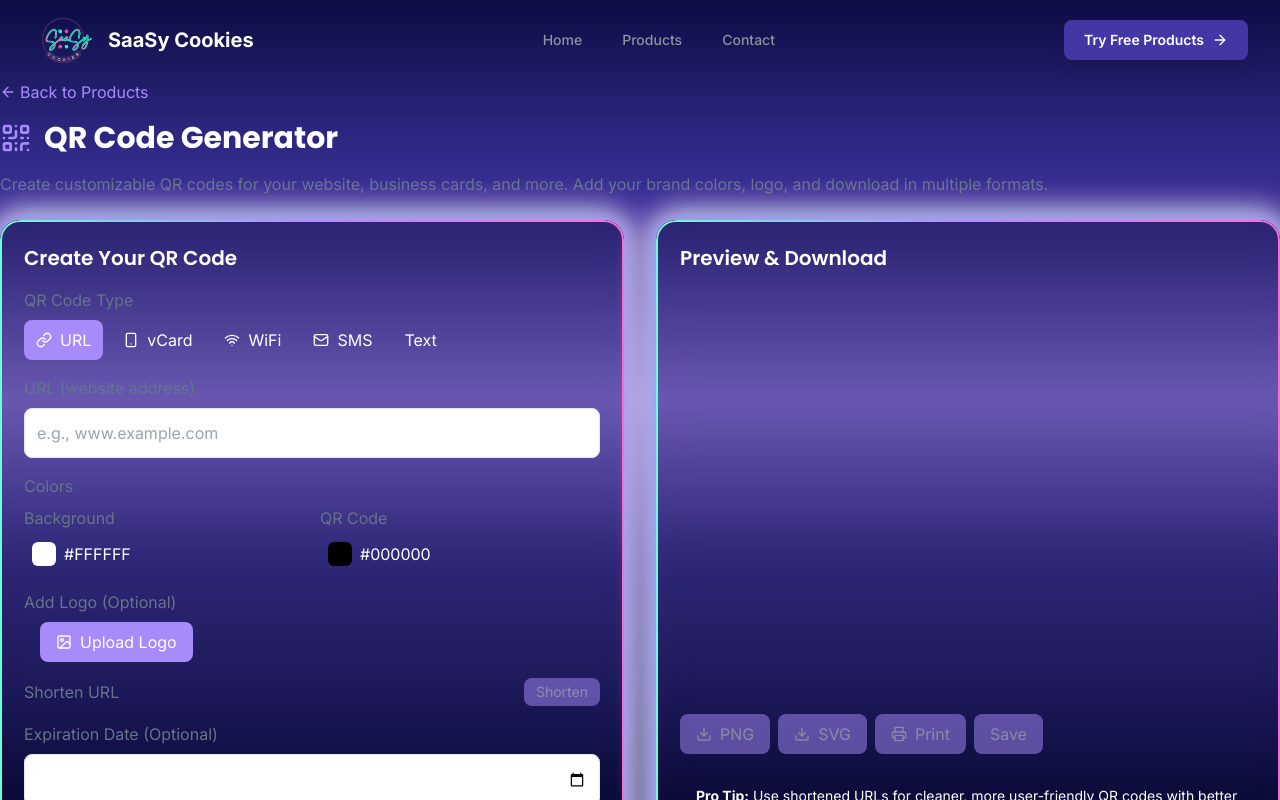
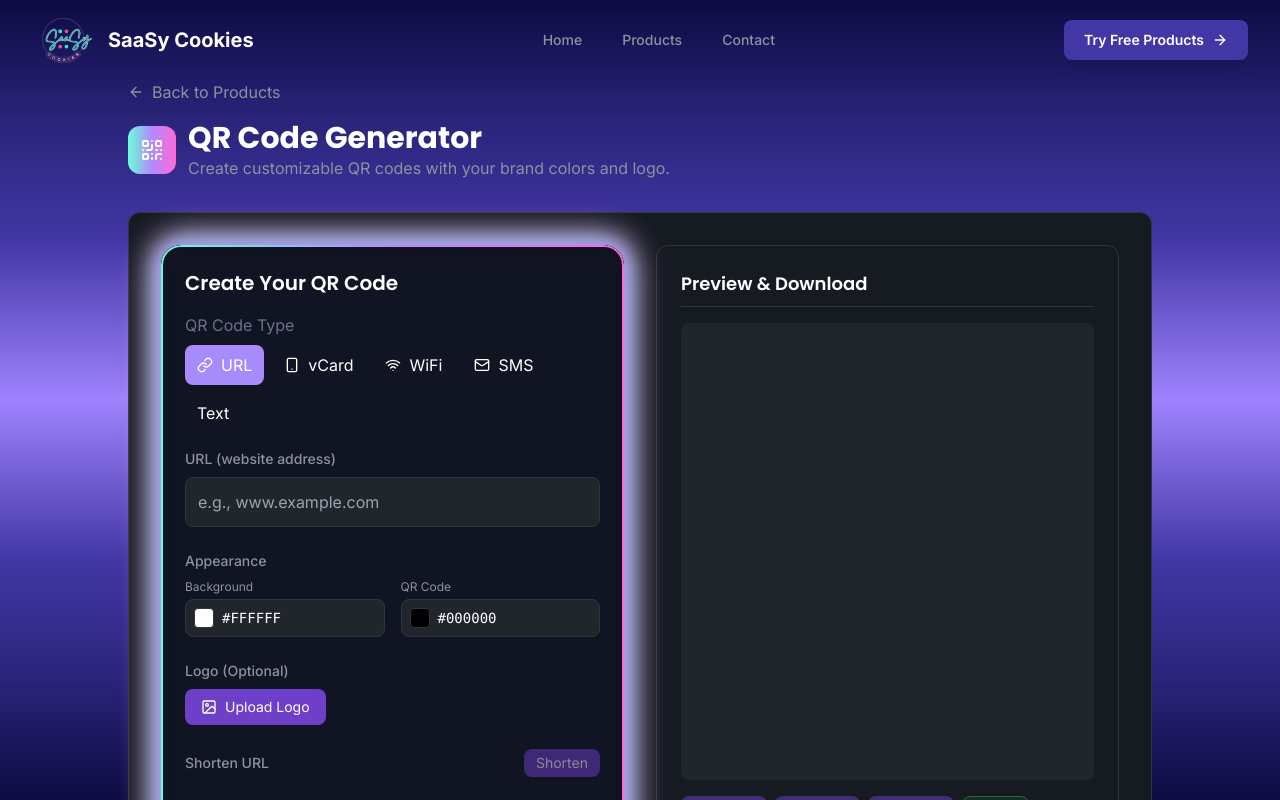
Before and after one commit to msbenioni/saasycookies, a React (Vite) app: page /products/qrcode in a window 1280 px wide. Shown: the top 800 px of the page. Built offline with nearby package versions, Linux system fonts and the light colour scheme.

Commit message:
redesigned product pages

```diff
--- /dev/null
+++ b/src/components/ProductPageLayout.tsx
@@ -0,0 +1,80 @@
+import React from 'react';
+import { Link } from 'react-router-dom';
+import { ArrowLeft, LucideIcon } from 'lucide-react';
+
+interface ProductPageHeaderProps {
+  icon: LucideIcon;
+  title: string;
+  description: string;
+  backLink?: string;
+  backLabel?: string;
+}
+
+/**
+ * ProductPageHeader - Shared header for product tool pages
+ */
+export const ProductPageHeader: React.FC<ProductPageHeaderProps> = ({
+  icon: Icon,
+  title,
+  description,
+  backLink = '/products',
+  backLabel = 'Back to Products',
+}) => {
+  return (
+    <div className="mb-8">
+      <Link
+        to={backLink}
+        className="inline-flex items-center text-[#8b949e] hover:text-[#6affd8] mb-4 transition-colors"
+      >
+        <ArrowLeft className="h-4 w-4 mr-2" /> {backLabel}
+      </Link>
+      <div className="flex items-center gap-3 mb-2">
+        <div className="w-12 h-12 rounded-xl bg-gradient-to-r from-[#6affd8] via-[#b388ff] to-[#ff6ad5] flex items-center justify-center">
+          <Icon className="w-6 h-6 text-white" />
+        </div>
+        <div>
+          <h1 className="text-3xl font-bold text-white">{title}</h1>
+          <p className="text-[#8b949e]">{description}</p>
+        </div>
+      </div>
+    </div>
+  );
+};
+
+interface ProductPageContainerProps {
+  children: React.ReactNode;
+  className?: string;
+}
+
+/**
+ * ProductPageContainer - Shared container for product tool pages
+ */
+export const ProductPageContainer: React.FC<ProductPageContainerProps> = ({
+  children,
+  className = '',
+}) => {
+  return (
+    <div className={`max-w-5xl mx-auto mb-12 ${className}`}>
+      {children}
+    </div>
+  );
+};
+
+interface ProductContentCardProps {
+  children: React.ReactNode;
+  className?: string;
+}
+
+/**
+ * ProductContentCard - Shared GlassCard wrapper for product content
+ */
+export const ProductContentCard: React.FC<ProductContentCardProps> = ({
+  children,
+  className = '',
+}) => {
+  return (
+    <div className={`bg-[#161b22] rounded-xl p-6 md:p-8 border border-[#30363d] ${className}`}>
+      {children}
+    </div>
+  );
+};
--- a/src/components/QRCodeGenerator.tsx
+++ b/src/components/QRCodeGenerator.tsx
@@ -367,8 +367,8 @@ const QRCodeGenerator: React.FC = () => {
           </div>
 
           {/* QR Code Content */}
-          <div className="mb-4">
-            <label className="block text-text-secondary mb-2">
+          <div className="mb-6">
+            <label className="block text-sm font-medium text-[#8b949e] mb-2">
               {(() => {
                 switch(formData.type) {
                   case 'url': return 'URL (website address)';
@@ -386,7 +386,7 @@ const QRCodeGenerator: React.FC = () => {
                 value={formData.url}
                 onChange={handleInputChange}
                 placeholder="Enter text content"
-                className="w-full p-3 rounded-lg bg-card-secondary"
+                className="w-full p-3 rounded-lg bg-[#21262d] border border-[#30363d] text-white focus:outline-none focus:border-[#9e83ff]"
                 rows={4}
               />
             ) : (
@@ -405,28 +405,27 @@ const QRCodeGenerator: React.FC = () => {
                     default: return '';
                   }
                 })()}
-                className="w-full p-3 rounded-lg bg-card-secondary"
+                className="w-full p-3 rounded-lg bg-[#21262d] border border-[#30363d] text-white focus:outline-none focus:border-[#9e83ff]"
               />
             )}
           </div>
 
-          {/* Color Options */}
-          <div className="mb-4">
-            <label className="block text-text-secondary mb-2">Colors</label>
+          {/* Appearance */}
+          <div className="mb-6">
+            <label className="block text-sm font-medium text-[#8b949e] mb-2">Appearance</label>
             <div className="grid grid-cols-2 gap-4">
               <div>
-                <label className="block text-text-secondary mb-1">Background</label>
-                <div className="relative">
+                <label className="block text-xs text-[#8b949e] mb-1">Background</label>
                 <button
                   type="button"
                   onClick={() => setShowColorPicker(showColorPicker === 'background' ? null : 'background')}
-                    className="w-full p-2 rounded-lg bg-card-secondary flex items-center"
+                  className="w-full p-2 rounded-lg bg-[#21262d] border border-[#30363d] flex items-center hover:border-[#9e83ff] transition-colors"
                 >
                   <div
-                      className="w-6 h-6 rounded-md mr-2"
+                    className="w-5 h-5 rounded mr-2 border border-[#30363d]"
                     style={{ backgroundColor: formData.backgroundColor }}
                   />
-                    {formData.backgroundColor}
+                  <span className="text-sm text-white font-mono">{formData.backgroundColor}</span>
                 </button>
                 {showColorPicker === 'background' && (
                   <div className="absolute z-10 mt-2">
@@ -437,20 +436,18 @@ const QRCodeGenerator: React.FC = () => {
                   </div>
                 )}
               </div>
-              </div>
               <div>
-                <label className="block text-text-secondary mb-1">QR Code</label>
-                <div className="relative">
+                <label className="block text-xs text-[#8b949e] mb-1">QR Code</label>
                 <button
                   type="button"
                   onClick={() => setShowColorPicker(showColorPicker === 'foreground' ? null : 'foreground')}
-                    className="w-full p-2 rounded-lg bg-card-secondary flex items-center"
+                  className="w-full p-2 rounded-lg bg-[#21262d] border border-[#30363d] flex items-center hover:border-[#9e83ff] transition-colors"
                 >
                   <div
-                      className="w-6 h-6 rounded-md mr-2"
+                    className="w-5 h-5 rounded mr-2 border border-[#30363d]"
                     style={{ backgroundColor: formData.foregroundColor }}
                   />
-                    {formData.foregroundColor}
+                  <span className="text-sm text-white font-mono">{formData.foregroundColor}</span>
                 </button>
                 {showColorPicker === 'foreground' && (
                   <div className="absolute z-10 mt-2">
@@ -463,12 +460,11 @@ const QRCodeGenerator: React.FC = () => {
               </div>
             </div>
           </div>
-          </div>
 
           {/* Logo */}
-          <div className="mb-4">
-            <label className="block text-text-secondary mb-2">Add Logo (Optional)</label>
-            <div className="flex items-center space-x-4">
+          <div className="mb-6">
+            <label className="block text-sm font-medium text-[#8b949e] mb-2">Logo (Optional)</label>
+            <div className="flex items-center gap-3">
               <input
                 type="file"
                 accept="image/*"
@@ -479,7 +475,7 @@ const QRCodeGenerator: React.FC = () => {
               />
               <label
                 htmlFor="logo-upload"
-                className="px-4 py-2 bg-primary text-white rounded-lg cursor-pointer flex items-center"
+                className="px-4 py-2 bg-[#6e40c9] text-white rounded-lg cursor-pointer flex items-center text-sm hover:bg-[#7d4fd8] transition-colors"
               >
                 <ImageIcon className="h-4 w-4 mr-2" />
                 Upload Logo
@@ -488,18 +484,18 @@ const QRCodeGenerator: React.FC = () => {
                 <button
                   type="button"
                   onClick={removeLogo}
-                  className="px-4 py-2 bg-red-500 text-white rounded-lg"
+                  className="px-4 py-2 bg-[#f85149]/20 text-[#f85149] border border-[#f85149] rounded-lg text-sm hover:bg-[#f85149]/30 transition-colors"
                 >
                   Remove
                 </button>
               )}
             </div>
             {formData.logoUrl && (
-              <div className="mt-2">
+              <div className="mt-3 p-2 bg-[#21262d] rounded-lg inline-block">
                 <img
                   src={formData.logoUrl}
                   alt="Logo Preview"
-                  className="max-h-16 rounded-md"
+                  className="h-12 object-contain rounded"
                 />
               </div>
             )}
@@ -509,21 +505,21 @@ const QRCodeGenerator: React.FC = () => {
 
           {/* URL Shortener */}
           {formData.type === 'url' && (
-            <div className="mb-4">
-              <div className="flex items-center justify-between">
-                <label className="block text-text-secondary">Shorten URL</label>
+            <div className="mb-6">
+              <div className="flex items-center justify-between mb-2">
+                <label className="block text-sm font-medium text-[#8b949e]">Shorten URL</label>
                 <button
                   type="button"
                   onClick={shortenUrl}
                   disabled={!formData.url || isGenerating}
-                  className="px-3 py-1 text-sm bg-primary text-white rounded-lg disabled:opacity-50"
+                  className="px-3 py-1 text-sm bg-[#6e40c9] text-white rounded-lg disabled:opacity-50 hover:bg-[#7d4fd8] transition-colors"
                 >
                   Shorten
                 </button>
               </div>
               {shortenedUrl && (
-                <div className="mt-2 p-2 bg-card-secondary rounded-lg">
-                  <p className="text-sm">Shortened URL: {shortenedUrl}</p>
+                <div className="p-2 bg-[#21262d] rounded-lg border border-[#30363d]">
+                  <p className="text-sm text-[#6affd8]">{shortenedUrl}</p>
                 </div>
               )}
             </div>
@@ -531,34 +527,34 @@ const QRCodeGenerator: React.FC = () => {
 
           {/* Expiration Date */}
           <div className="mb-4">
-            <label className="block text-text-secondary mb-2">Expiration Date (Optional)</label>
+            <label className="block text-sm font-medium text-[#8b949e] mb-2">Expiration Date (Optional)</label>
             <input
               type="date"
               name="expirationDate"
               value={formData.expirationDate ? new Date(formData.expirationDate).toISOString().split('T')[0] : ''}
               onChange={handleInputChange}
               min={new Date().toISOString().split('T')[0]}
-              className="w-full p-3 rounded-lg bg-card-secondary"
+              className="w-full p-3 rounded-lg bg-[#21262d] border border-[#30363d] text-white focus:outline-none focus:border-[#9e83ff]"
             />
-            <p className="text-xs mt-1 text-text-secondary">
-              This adds a visual expiration notice but doesn't disable the QR code functionality.
+            <p className="text-xs mt-1 text-[#8b949e]">
+              Adds a visual expiration notice but doesn't disable the QR code.
             </p>
           </div>
         </div>
       </div>
 
       {/* QR Code Preview & Options */}
-      <div className="glass-card p-6 space-y-6 flex flex-col">
-        <h2 className="text-xl font-semibold mb-4">Preview & Download</h2>
-                <div className="flex-grow flex flex-col items-center justify-center p-4 bg-card-secondary rounded-lg relative">
+      <div className="bg-[#161b22] rounded-xl p-6 border border-[#30363d] flex flex-col">
+        <h2 className="text-lg font-semibold text-white mb-4 pb-2 border-b border-[#30363d]">Preview & Download</h2>
+        <div className="flex-grow flex flex-col items-center justify-center p-4 bg-[#21262d] rounded-lg relative min-h-[300px]">
           {isGenerating && (
-            <div className="absolute inset-0 flex items-center justify-center bg-black/30 rounded-lg">
-              <div className="animate-spin rounded-full h-12 w-12 border-t-2 border-b-2 border-primary"></div>
+            <div className="absolute inset-0 flex items-center justify-center bg-[#161b22]/50 rounded-lg">
+              <div className="animate-spin rounded-full h-10 w-10 border-t-2 border-b-2 border-[#6affd8]"></div>
             </div>
           )}
 
           {error && (
-            <div className="text-red-500 p-4">
+            <div className="text-[#f85149] p-4 text-center">
               {error}
             </div>
           )}
@@ -567,8 +563,8 @@ const QRCodeGenerator: React.FC = () => {
             <>
               <canvas ref={canvasRef} className="max-w-full h-auto"></canvas>
               {formData.expirationDate && (
-                <div className="mt-2 p-2 bg-red-500/10 text-red-500 rounded-lg flex items-center">
-                  <Clock className="h-4 w-4 mr-1" />
+                <div className="mt-3 px-3 py-1.5 bg-[#f85149]/10 text-[#f85149] rounded-lg flex items-center text-sm">
+                  <Clock className="h-4 w-4 mr-2" />
                   Expires: {formData.expirationDate ? new Date(formData.expirationDate).toLocaleDateString() : ''}
                 </div>
               )}
@@ -582,7 +578,7 @@ const QRCodeGenerator: React.FC = () => {
               type="button"
               onClick={() => downloadQRCode('png')}
               disabled={!qrCodeUrl}
-              className="px-4 py-2 bg-primary text-white rounded-lg flex items-center disabled:opacity-50"
+              className="px-4 py-2 bg-[#6e40c9] text-white rounded-lg flex items-center text-sm disabled:opacity-50 hover:bg-[#7d4fd8] transition-colors"
             >
               <Download className="h-4 w-4 mr-2" />
               PNG
@@ -591,7 +587,7 @@ const QRCodeGenerator: React.FC = () => {
               type="button"
               onClick={() => downloadQRCode('svg')}
               disabled={!qrCodeUrl}
-              className="px-4 py-2 bg-primary text-white rounded-lg flex items-center disabled:opacity-50"
+              className="px-4 py-2 bg-[#6e40c9] text-white rounded-lg flex items-center text-sm disabled:opacity-50 hover:bg-[#7d4fd8] transition-colors"
             >
               <Download className="h-4 w-4 mr-2" />
               SVG
@@ -600,7 +596,7 @@ const QRCodeGenerator: React.FC = () => {
               type="button"
               onClick={printQRCode}
               disabled={!qrCodeUrl}
-              className="px-4 py-2 bg-primary text-white rounded-lg flex items-center disabled:opacity-50"
+              className="px-4 py-2 bg-[#6e40c9] text-white rounded-lg flex items-center text-sm disabled:opacity-50 hover:bg-[#7d4fd8] transition-colors"
             >
               <Printer className="h-4 w-4 mr-2" />
               Print
@@ -609,16 +605,16 @@ const QRCodeGenerator: React.FC = () => {
               type="button"
               onClick={saveQRCode}
               disabled={!qrCodeUrl}
-              className="px-4 py-2 bg-primary text-white rounded-lg flex items-center disabled:opacity-50"
+              className="px-4 py-2 bg-[#3fb950]/20 text-[#3fb950] border border-[#3fb950] rounded-lg flex items-center text-sm disabled:opacity-50 hover:bg-[#3fb950]/30 transition-colors"
             >
               Save
             </button>
           </div>
 
           {formData.type === 'url' && (
-            <div className="p-4 bg-card-secondary rounded-lg">
-              <p className="text-sm">
-                <strong>Pro Tip:</strong> Use shortened URLs for cleaner, more user-friendly QR codes with better scan rates.
+            <div className="p-3 bg-[#21262d] rounded-lg border border-[#30363d]">
+              <p className="text-sm text-[#8b949e]">
+                <span className="text-[#b388ff]">Pro Tip:</span> Use shortened URLs for cleaner, more user-friendly QR codes with better scan rates.
               </p>
             </div>
           )}
@@ -626,21 +622,21 @@ const QRCodeGenerator: React.FC = () => {
 
         {/* Saved QR Codes */}
         {savedQRCodes.length > 0 && (
-          <div className="mt-4">
-            <h3 className="text-lg font-semibold mb-2">Saved QR Codes</h3>
+          <div className="mt-4 pt-4 border-t border-[#30363d]">
+            <h3 className="text-base font-semibold text-white mb-3">Saved QR Codes</h3>
             <div className="max-h-40 overflow-y-auto space-y-2">
               {savedQRCodes.map((code) => (
                 <div
                   key={code.id}
-                  className="p-2 bg-card-secondary rounded-lg flex justify-between items-center cursor-pointer hover:bg-card-secondary/80"
+                  className="p-3 bg-[#21262d] rounded-lg flex justify-between items-center cursor-pointer hover:bg-[#30363d] transition-colors border border-[#30363d]"
                   onClick={() => loadQRCode(code.id)}
                 >
                   <div>
-                    <p className="text-sm font-medium">
+                    <p className="text-sm font-medium text-white">
                       {code.options.type}: {code.options.url.substring(0, 30)}
                       {code.options.url.length > 30 ? '...' : ''}
                     </p>
-                    <p className="text-xs text-text-secondary">
+                    <p className="text-xs text-[#8b949e]">
                       {new Date(code.date).toLocaleString()}
                     </p>
                   </div>
--- a/src/pages/products/QRCodePage.tsx
+++ b/src/pages/products/QRCodePage.tsx
@@ -1,33 +1,21 @@
 import React from 'react';
-import { Link } from 'react-router-dom';
-import { ArrowLeft, QrCode } from 'lucide-react';
+import { QrCode } from 'lucide-react';
 import QRCodeGenerator from '../../components/QRCodeGenerator';
+import { ProductPageContainer, ProductPageHeader, ProductContentCard } from '../../components/ProductPageLayout';
 
 const QRCodePage: React.FC = () => {
   return (
-    <div>
-      <div className="mb-6">
-        <Link
-          to="/products"
-          className="inline-flex items-center text-primary hover:text-primary/80 mb-4"
-        >
-          <ArrowLeft className="h-4 w-4 mr-1" /> Back to Products
-        </Link>
-        <div className="flex items-center justify-between mb-4">
-          <div className="flex items-center gap-3">
-            <QrCode className="w-8 h-8 text-primary" />
-            <h1 className="text-3xl font-heading font-bold">QR Code Generator</h1>
-          </div>
-        </div>
-        <p className="text-text-secondary">
-          Create customizable QR codes for your website, business cards, and more. Add your brand colors, logo, and download in multiple formats.
-        </p>
-      </div>
+    <ProductPageContainer>
+      <ProductPageHeader
+        icon={QrCode}
+        title="QR Code Generator"
+        description="Create customizable QR codes with your brand colors and logo."
+      />
 
-      <div className="brand-card">
+      <ProductContentCard>
         <QRCodeGenerator />
-      </div>
-    </div>
+      </ProductContentCard>
+    </ProductPageContainer>
   );
 };
 
```
Also changed, not shown: src/pages/products/InvoicePage.tsx (+11 -28 lines). Lines whose indentation alone changed are shown as unchanged.
